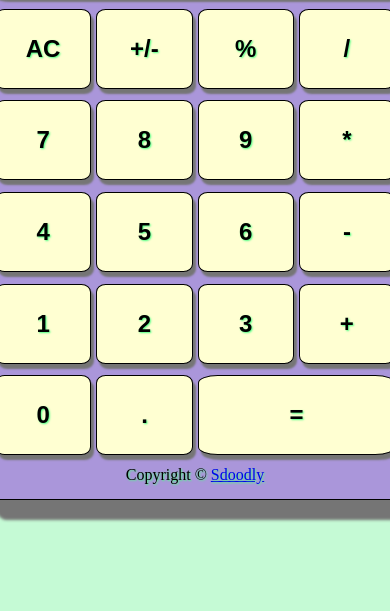
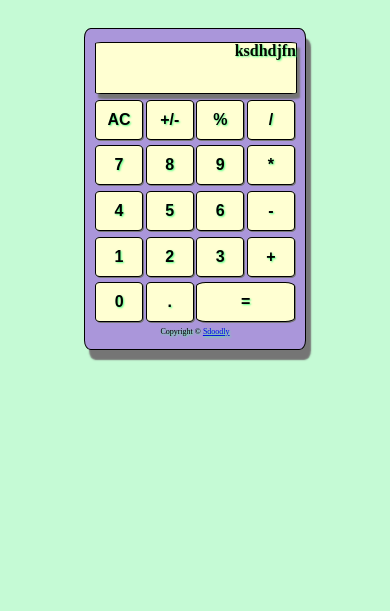
Before and after one commit to sdooodly/odin-calculator, a plain HTML site: page index.html in a window 390 px wide. Shown: the part 233-844 px from the top of the page. Drawn offline with Linux system fonts and the light colour scheme.

Commit message:
MEDIA query

```diff
--- a/styles.css
+++ b/styles.css
@@ -112,3 +112,37 @@ button:hover {
 #equals {
   width: 205px;
 }
+@media (max-width: 768px) {
+ .container {
+  height: 300px;
+  width: 200px;
+  font-size: 0.5rem;
+  box-shadow: 5px 10px 1.5px #757575;
+}
+.displayDiv {
+  height: 50px;
+  font-size: 1rem;
+}
+
+.row {
+  gap: 2.5px;
+}
+
+button {
+  padding: 2.5px;
+  height: 40px;
+  width: 50px;
+  border: 0.5px black solid;
+  font-size: 1rem;
+  box-shadow: 1px 1px 0px #757575;
+}
+
+button:hover {
+  box-shadow: 0 0 10px #c5fad5;
+}
+
+#equals {
+  width: 102.5px;
+}
+
+}
```
